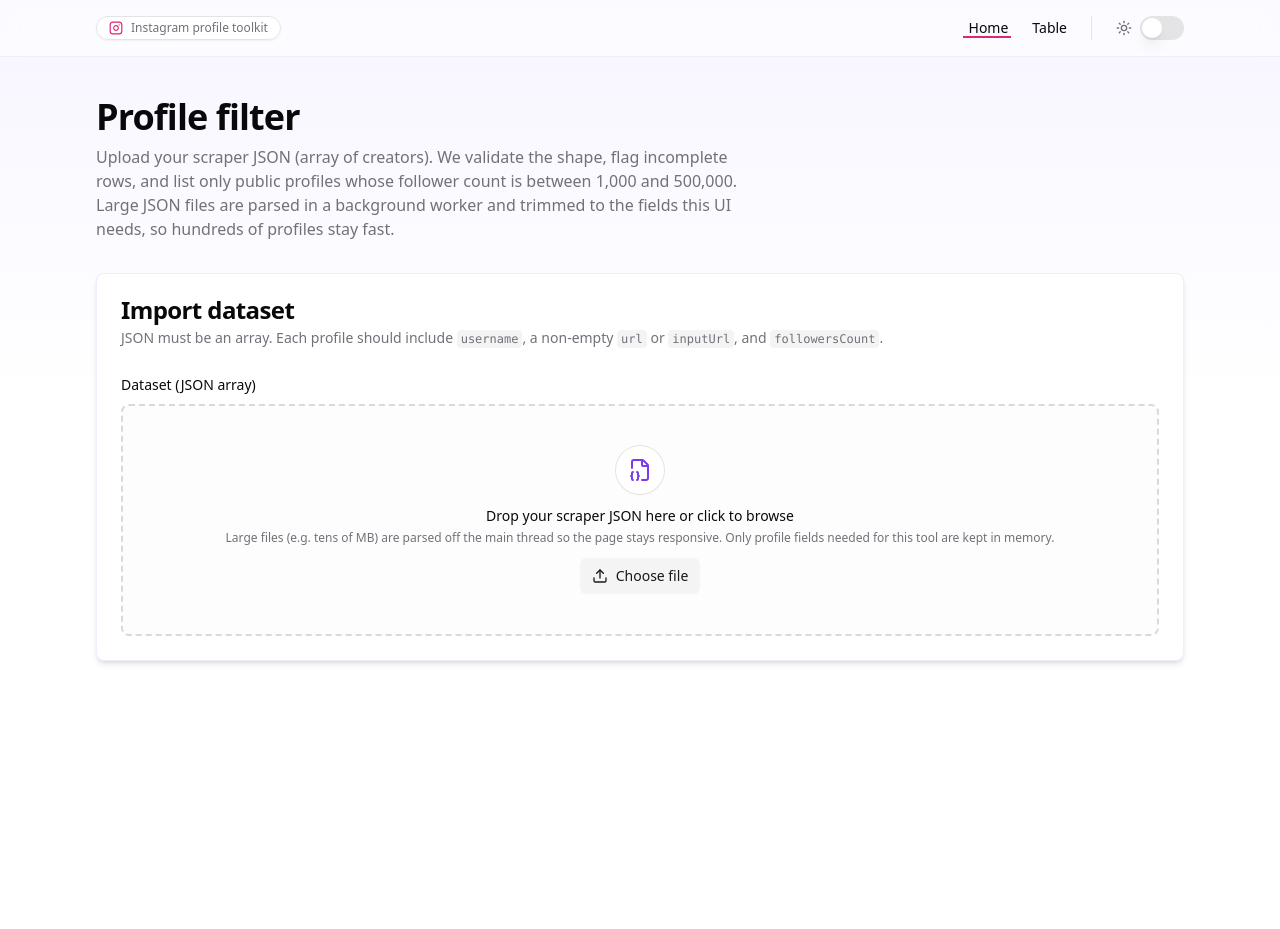
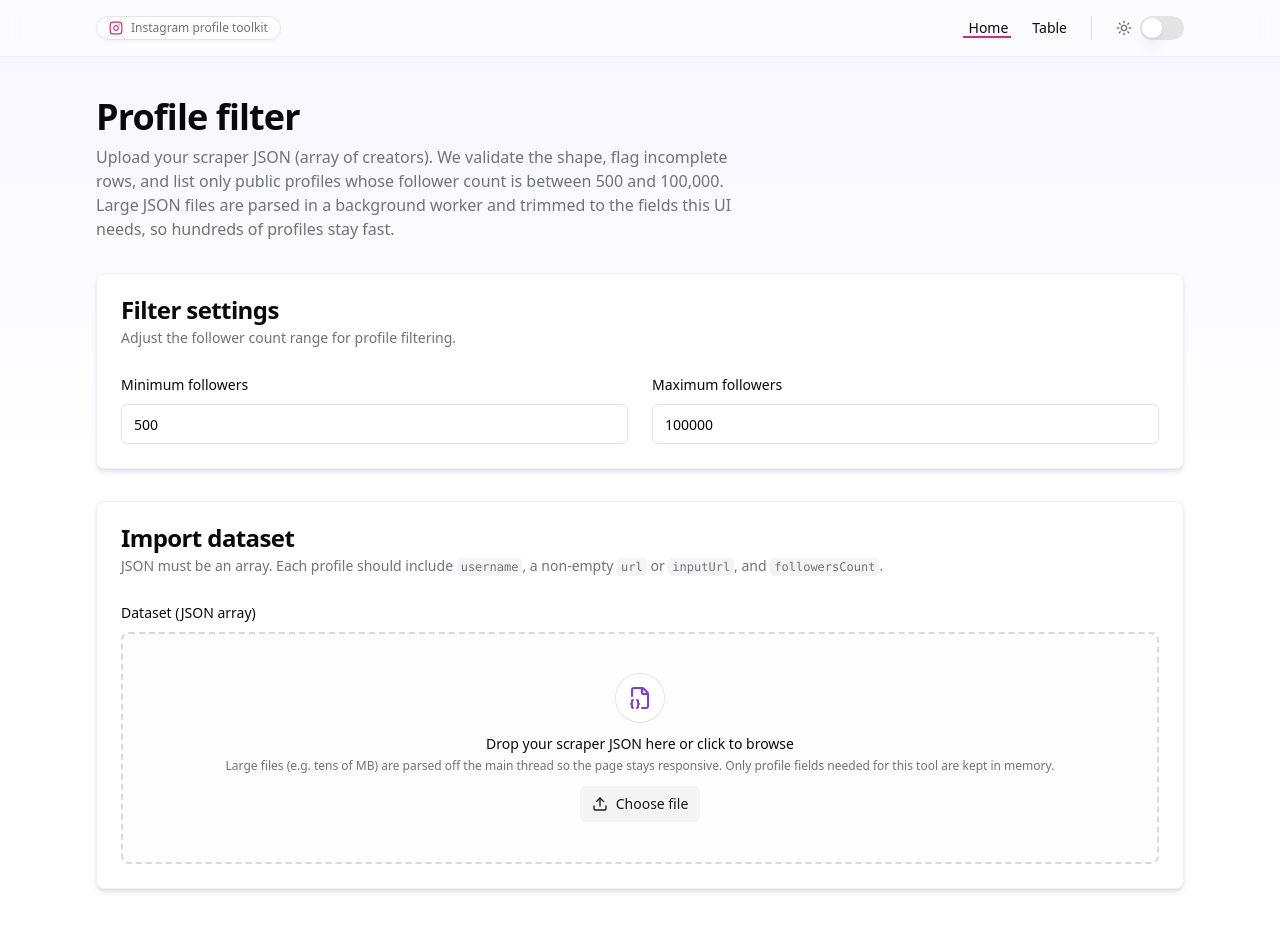
Before and after one commit to riocabalda/instagram-profile-scrapper, a React (Vite) app: page /home in a window 1280 px wide. Before the commit the page ends 800 px from the top, so only its background shows below. Built offline with nearby package versions, Linux system fonts and the light colour scheme.

Commit message:
update minumum and maximum followers count

```diff
--- a/src/pages/HomePage.jsx
+++ b/src/pages/HomePage.jsx
@@ -2,6 +2,7 @@ import { useCallback, useState } from "react";
 import { useNavigate } from "react-router-dom";
 import { toast } from "sonner";
 import { useProfileDatasetStore } from "@/stores/profileDatasetStore";
+import { useFollowersFilterStore } from "@/stores/followersFilterStore";
 import { parseProfileDatasetBuffer } from "@/utils/parseProfileDataset";
 import { countProfilesWithMissingFields } from "@/utils/profileFieldCompleteness";
 import {
@@ -11,15 +12,21 @@ import {
   CardHeader,
   CardTitle,
 } from "@/components/ui/card";
-import {
-  FOLLOWERS_COUNT_MAX,
-  FOLLOWERS_COUNT_MIN,
-} from "@/constants/instagramDataset";
+import { Label } from "@/components/ui/label";
+import { Input } from "@/components/ui/input";
 import JsonUploadField from "@/components/instagram/JsonUploadField";
 
 function HomePage() {
   const navigate = useNavigate();
   const setDataset = useProfileDatasetStore((s) => s.setDataset);
+  const followersCountMin = useFollowersFilterStore((s) => s.followersCountMin);
+  const followersCountMax = useFollowersFilterStore((s) => s.followersCountMax);
+  const setFollowersCountMin = useFollowersFilterStore(
+    (s) => s.setFollowersCountMin,
+  );
+  const setFollowersCountMax = useFollowersFilterStore(
+    (s) => s.setFollowersCountMax,
+  );
   const [isParsing, setIsParsing] = useState(false);
 
   const handleDatasetFile = useCallback(
@@ -70,13 +77,54 @@ function HomePage() {
           <p className="max-w-2xl text-sm text-muted-foreground sm:text-base">
             Upload your scraper JSON (array of creators). We validate the shape,
             flag incomplete rows, and list only public profiles whose follower
-            count is between {FOLLOWERS_COUNT_MIN.toLocaleString()} and{" "}
-            {FOLLOWERS_COUNT_MAX.toLocaleString()}. Large JSON files are parsed
-            in a background worker and trimmed to the fields this UI needs, so
+            count is between {followersCountMin.toLocaleString()} and{" "}
+            {followersCountMax.toLocaleString()}. Large JSON files are parsed in
+            a background worker and trimmed to the fields this UI needs, so
             hundreds of profiles stay fast.
           </p>
         </div>
       </header>
+
+      <Card className="border-violet-100/80 shadow-md dark:border-violet-900/40">
+        <CardHeader>
+          <CardTitle>Filter settings</CardTitle>
+          <CardDescription>
+            Adjust the follower count range for profile filtering.
+          </CardDescription>
+        </CardHeader>
+        <CardContent className="space-y-6">
+          <div className="grid grid-cols-1 gap-6 sm:grid-cols-2">
+            <div className="space-y-2">
+              <Label htmlFor="min-followers">Minimum followers</Label>
+              <Input
+                id="min-followers"
+                type="number"
+                value={followersCountMin}
+                onChange={(e) =>
+                  setFollowersCountMin(parseInt(e.target.value, 10) || 0)
+                }
+                min="0"
+                step="100"
+                className="text-base"
+              />
+            </div>
+            <div className="space-y-2">
+              <Label htmlFor="max-followers">Maximum followers</Label>
+              <Input
+                id="max-followers"
+                type="number"
+                value={followersCountMax}
+                onChange={(e) =>
+                  setFollowersCountMax(parseInt(e.target.value, 10) || 0)
+                }
+                min="0"
+                step="100"
+                className="text-base"
+              />
+            </div>
+          </div>
+        </CardContent>
+      </Card>
 
       <Card className="border-violet-100/80 shadow-md dark:border-violet-900/40">
         <CardHeader>
--- a/src/pages/TablePage.jsx
+++ b/src/pages/TablePage.jsx
@@ -1,11 +1,8 @@
 import { useState, useEffect, useTransition } from "react";
 import { Separator } from "@/components/ui/separator";
 import { useProfileDatasetStore } from "@/stores/profileDatasetStore";
+import { useFollowersFilterStore } from "@/stores/followersFilterStore";
 import { filterProfilesForResultsTable } from "@/utils/profileFilters";
-import {
-  FOLLOWERS_COUNT_MAX,
-  FOLLOWERS_COUNT_MIN,
-} from "@/constants/instagramDataset";
 import DownloadExcelButton from "@/components/instagram/DownloadExcelButton";
 import ProfilesResultsTable from "@/components/instagram/ProfilesResultsTable";
 import { Loader2 } from "lucide-react";
@@ -13,6 +10,8 @@ import { Loader2 } from "lucide-react";
 function TablePage() {
   const rawProfiles = useProfileDatasetStore((s) => s.rawProfiles);
   const fileLabel = useProfileDatasetStore((s) => s.fileLabel);
+  const followersCountMin = useFollowersFilterStore((s) => s.followersCountMin);
+  const followersCountMax = useFollowersFilterStore((s) => s.followersCountMax);
   const [filteredProfiles, setFilteredProfiles] = useState([]);
   const [isPending, startTransition] = useTransition();
 
@@ -23,12 +22,16 @@ function TablePage() {
       });
       return;
     }
-    const results = filterProfilesForResultsTable(rawProfiles);
+    const results = filterProfilesForResultsTable(
+      rawProfiles,
+      followersCountMin,
+      followersCountMax,
+    );
 
     startTransition(() => {
       setFilteredProfiles(results);
     });
-  }, [rawProfiles]);
+  }, [rawProfiles, followersCountMin, followersCountMax]);
 
   return (
     <div className="mx-auto flex max-w-6xl flex-col gap-8 px-4 py-10 sm:px-6 lg:px-8">
@@ -40,8 +43,8 @@ function TablePage() {
             </h2>
             <p className="text-xs text-muted-foreground sm:text-sm">
               Private accounts hidden · Followers Count between{" "}
-              {FOLLOWERS_COUNT_MIN.toLocaleString()} and{" "}
-              {FOLLOWERS_COUNT_MAX.toLocaleString()} · Profiles missing required
+              {followersCountMin.toLocaleString()} and{" "}
+              {followersCountMax.toLocaleString()} · Profiles missing required
               fields excluded
             </p>
           </div>
--- /dev/null
+++ b/src/stores/followersFilterStore.js
@@ -0,0 +1,42 @@
+import { create } from "zustand";
+import { createJSONStorage, persist } from "zustand/middleware";
+
+const FOLLOWERS_FILTER_STORAGE_KEY = "instagram-followers-filter";
+
+/**
+ * @typedef {Object} FollowersFilterState
+ * @property {number} followersCountMin
+ * @property {number} followersCountMax
+ * @property {(min: number) => void} setFollowersCountMin
+ * @property {(max: number) => void} setFollowersCountMax
+ * @property {(min: number, max: number) => void} setFollowersCountRange
+ */
+
+export const useFollowersFilterStore = create(
+  persist(
+    (set) => ({
+      followersCountMin: 500,
+      followersCountMax: 100000,
+
+      setFollowersCountMin: (min) =>
+        set({ followersCountMin: Math.max(0, min) }),
+
+      setFollowersCountMax: (max) =>
+        set({ followersCountMax: Math.max(0, max) }),
+
+      setFollowersCountRange: (min, max) =>
+        set({
+          followersCountMin: Math.max(0, min),
+          followersCountMax: Math.max(0, max),
+        }),
+    }),
+    {
+      name: FOLLOWERS_FILTER_STORAGE_KEY,
+      storage: createJSONStorage(() => localStorage),
+      partialize: (state) => ({
+        followersCountMin: state.followersCountMin,
+        followersCountMax: state.followersCountMax,
+      }),
+    },
+  ),
+);
--- a/src/utils/profileFilters.js
+++ b/src/utils/profileFilters.js
@@ -1,13 +1,14 @@
-import {
-  FOLLOWERS_COUNT_MAX,
-  FOLLOWERS_COUNT_MIN,
-} from "@/constants/instagramDataset";
-
 /**
  * @param {Record<string, unknown>} profile
+ * @param {number} minFollowers
+ * @param {number} maxFollowers
  * @returns {boolean}
  */
-export function filterByFollowsCountInRange(profile) {
+export function filterByFollowsCountInRange(
+  profile,
+  minFollowers,
+  maxFollowers,
+) {
   if (!profile || typeof profile !== "object") {
     return false;
   }
@@ -15,7 +16,7 @@ export function filterByFollowsCountInRange(profile) {
   if (typeof n !== "number" || !Number.isFinite(n)) {
     return false;
   }
-  return n >= FOLLOWERS_COUNT_MIN && n <= FOLLOWERS_COUNT_MAX;
+  return n >= minFollowers && n <= maxFollowers;
 }
 
 /**
@@ -44,11 +45,17 @@ export function applyProfileFilters(profiles, predicates) {
 /**
  * Default pipeline for this app: follows band + public only.
  * @param {Record<string, unknown>[]} profiles
+ * @param {number} minFollowers
+ * @param {number} maxFollowers
  * @returns {Record<string, unknown>[]}
  */
-export function filterProfilesForResultsTable(profiles) {
+export function filterProfilesForResultsTable(
+  profiles,
+  minFollowers,
+  maxFollowers,
+) {
   return applyProfileFilters(profiles, [
-    filterByFollowsCountInRange,
+    (p) => filterByFollowsCountInRange(p, minFollowers, maxFollowers),
     filterByPublicAccount,
   ]);
 }
```
